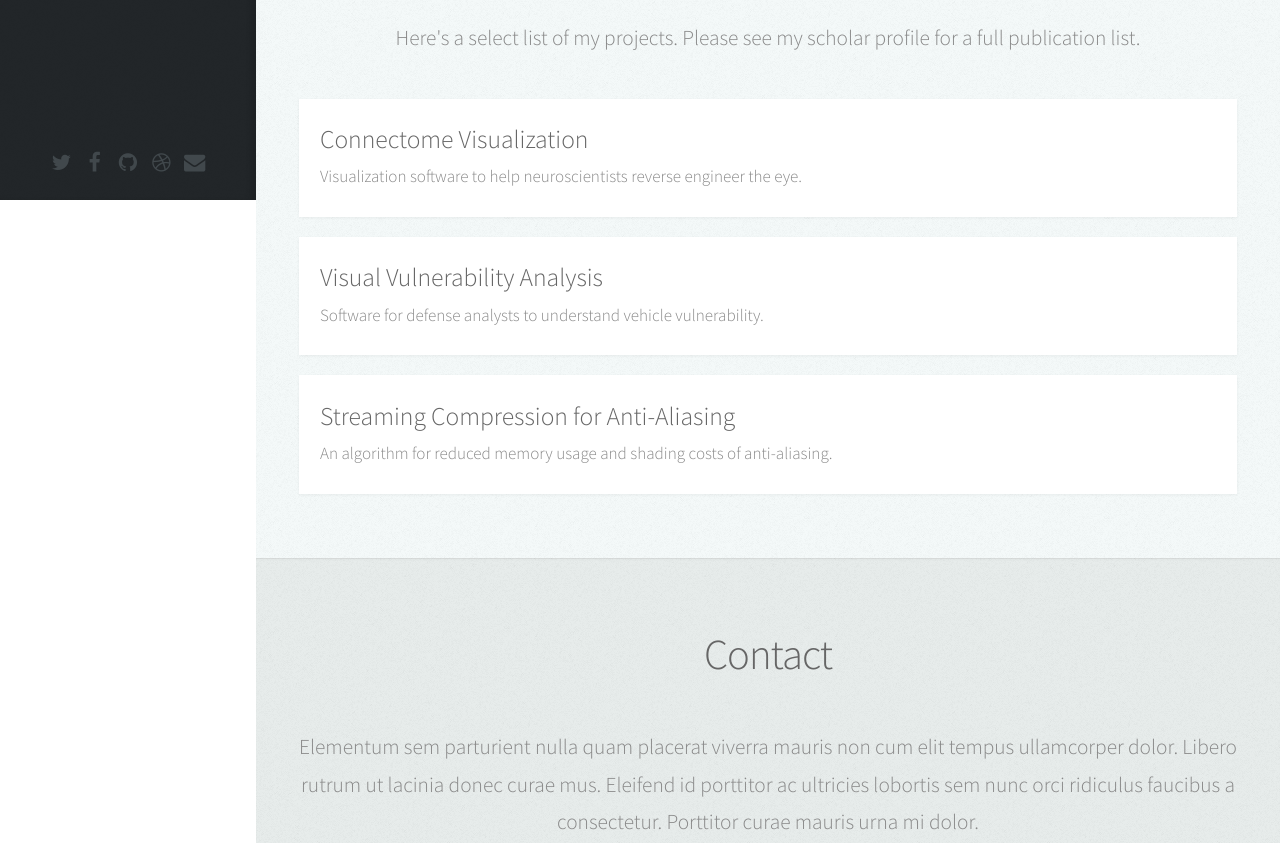
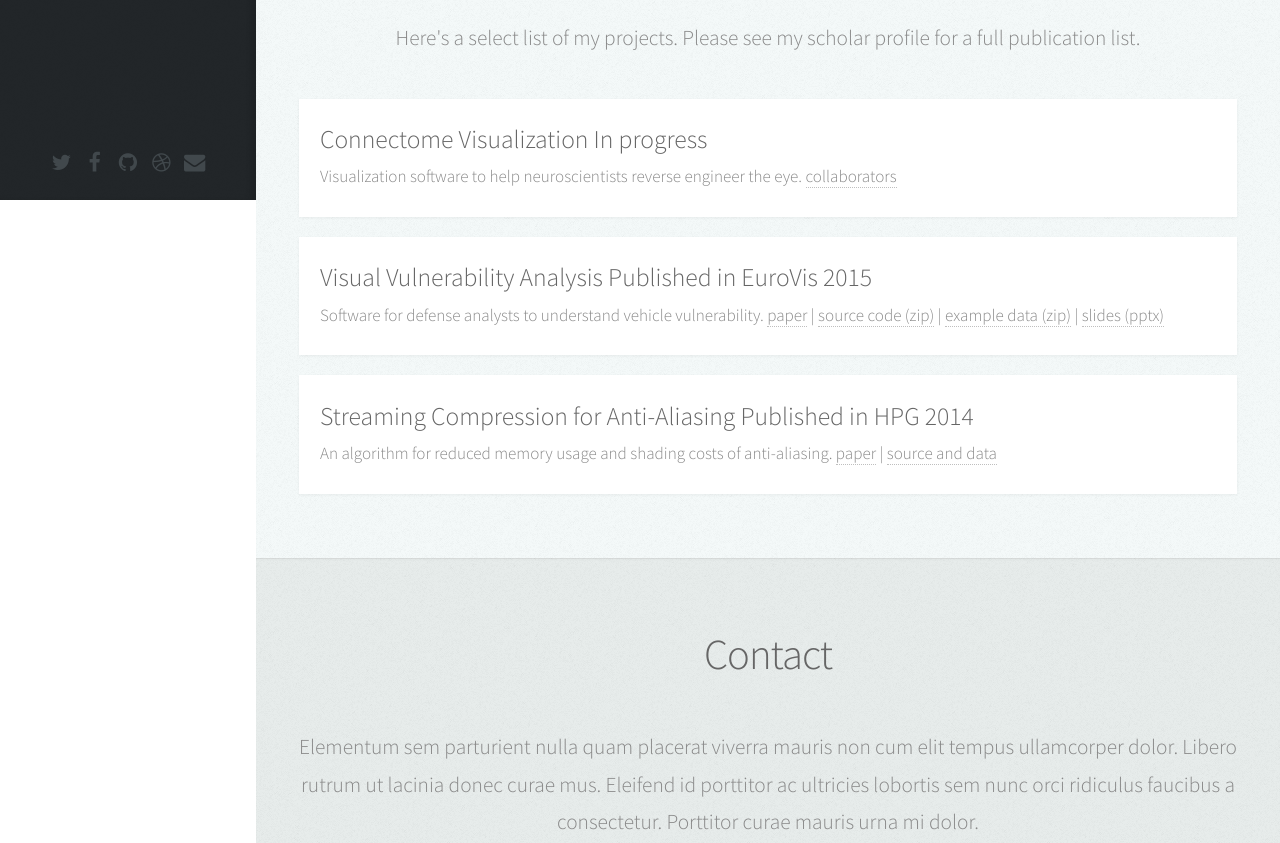
Before and after one commit to kerzner/kerzner.github.io, a plain HTML site: page index.html in a window 1280 px wide. Shown: the part 600-1443 px from the top of the page. Drawn offline with Linux system fonts and the light colour scheme.

Commit message:
add projects.

```diff
--- a/index.html
+++ b/index.html
@@ -7,12 +7,15 @@
 <html>
 <head>
     <title>Ethan Kerzner</title>
-		<meta charset="utf-8" />
-		<meta name="viewport" content="width=device-width, initial-scale=1" />
-		<!--[if lte IE 8]><script src="assets/js/ie/html5shiv.js"></script><![endif]-->
-		<link rel="stylesheet" href="assets/css/main.css" />
-		<!--[if lte IE 8]><link rel="stylesheet" href="assets/css/ie8.css" /><![endif]-->
-		<!--[if lte IE 9]><link rel="stylesheet" href="assets/css/ie9.css" /><![endif]-->
+    <meta charset="utf-8"/>
+    <meta name="viewport" content="width=device-width, initial-scale=1"/>
+    <!--[if lte IE 8]>
+    <script src="assets/js/ie/html5shiv.js"></script><![endif]-->
+    <link rel="stylesheet" href="assets/css/main.css"/>
+    <!--[if lte IE 8]>
+    <link rel="stylesheet" href="assets/css/ie8.css"/><![endif]-->
+    <!--[if lte IE 9]>
+    <link rel="stylesheet" href="assets/css/ie9.css"/><![endif]-->
 </head>
 <body>
 
@@ -23,8 +26,10 @@
 
         <!-- Logo -->
         <div id="logo">
-							<span class="image avatar48"><img src="images/kerzner.jpg" alt="" /></span>
+            <span class="image avatar48"><img src="images/kerzner.jpg" alt=""/></span>
+
             <h1 id="title">Ethan Kerzner</h1>
+
             <p>Computer Scientist</p>
         </div>
 
@@ -44,9 +49,12 @@
 
             -->
             <ul>
-								<li><a href="#top" id="top-link" class="skel-layers-ignoreHref"><span class="icon fa-home">About</span></a></li>
-								<li><a href="#portfolio" id="portfolio-link" class="skel-layers-ignoreHref"><span class="icon fa-th">Projects</span></a></li>
-								<li><a href="#contact" id="contact-link" class="skel-layers-ignoreHref"><span class="icon fa-envelope">Contact</span></a></li>
+                <li><a href="#top" id="top-link" class="skel-layers-ignoreHref"><span class="icon fa-home">About</span></a>
+                </li>
+                <li><a href="#portfolio" id="portfolio-link" class="skel-layers-ignoreHref"><span class="icon fa-th">Projects</span></a>
+                </li>
+                <li><a href="#contact" id="contact-link" class="skel-layers-ignoreHref"><span class="icon fa-envelope">Contact</span></a>
+                </li>
             </ul>
         </nav>
 
@@ -76,6 +84,7 @@
 
             <header>
                 <h2 class="alt">I am Ethan Kerzner.</h2>
+
                 <p>A computer scientist focused on visualization and graphics.</p>
             </header>
 
@@ -100,21 +109,51 @@
                 <div class="12u 12u$(mobile)">
                     <article class="item">
                         <header>
-											<h3>Connectome Visualization</h3>
+                            <h3>Connectome Visualization
+                                <span class="date">
+                                    In progress
+                                </span>
+                            </h3>
                         </header>
-										<p>Visualization software to help neuroscientists reverse engineer the eye.</p>
+                        <p>Visualization software to help neuroscientists reverse engineer the eye.
+                            <span class="resources">
+                                <a href="http://prometheus.med.utah.edu/~marclab/" target="_blank">collaborators</a>
+                            </span>
+                        </p>
                     </article>
                     <article class="item">
                         <header>
-											<h3>Visual Vulnerability Analysis</h3>
+                            <h3>Visual Vulnerability Analysis
+                                <span class="date">
+                                        Published in EuroVis 2015
+                                </span>
+                            </h3>
                         </header>
-										<p>Software for defense analysts to understand vehicle vulnerability.</p>
+                        <p>
+                            Software for defense analysts to understand vehicle vulnerability.
+                            <span class="resources">
+                                <a href="./projects/2015_eurovis_AShotAtVisualVulnerabilityAnalysis.pdf" target="_blank">paper</a> |
+                                <a href="./projects/2015_eurovis_shotviewer.zip">source code (zip)</a> |
+                                <a href="./projects/2015_eurovis_data.zip">example data (zip)</a> |
+                                <a href="./projects/2015_eurovis_AShotAtVisualVulnerabilityAnalysis.pptx">slides (pptx)</a>
+                            </span>
+                        </p>
                     </article>
                     <article class="item">
                         <header>
-											<h3>Streaming Compression for Anti-Aliasing</h3>
+                            <h3>Streaming Compression for Anti-Aliasing
+                            <span class="date">
+                                Published in HPG 2014
+                            </span>
+                            </h3>
                         </header>
-										<p>An algorithm for reduced memory usage and shading costs of anti-aliasing.</p>
+                        <p>
+                            An algorithm for reduced memory usage and shading costs of anti-aliasing.
+                            <span class="resources">
+                                <a href="./projects/2014_hpg_StreamingGBufferCompression.pdf" target="_blank">paper</a> |
+                                <a href="https://github.com/kerzner/streaming-g-buffer-compression" target="_blank">source and data</a>
+                            </span>
+                        </p>
                     </article>
                 </div>
             </div>
@@ -137,13 +176,13 @@
 
             <form method="post" action="#">
                 <div class="row">
-									<div class="6u 12u$(mobile)"><input type="text" name="name" placeholder="Name" /></div>
-									<div class="6u$ 12u$(mobile)"><input type="text" name="email" placeholder="Email" /></div>
+                    <div class="6u 12u$(mobile)"><input type="text" name="name" placeholder="Name"/></div>
+                    <div class="6u$ 12u$(mobile)"><input type="text" name="email" placeholder="Email"/></div>
                     <div class="12u$">
                         <textarea name="message" placeholder="Message"></textarea>
                     </div>
                     <div class="12u$">
-										<input type="submit" value="Send Message" />
+                        <input type="submit" value="Send Message"/>
                     </div>
                 </div>
             </form>
@@ -158,7 +197,7 @@
 
     <!-- Copyright -->
     <ul class="copyright">
-						<li>&copy; Untitled. All rights reserved.</li>
+        <li>&copy; Ethan Kerzner. All rights reserved.</li>
     </ul>
 
 </div>
@@ -169,7 +208,8 @@
 <script src="assets/js/jquery.scrollzer.min.js"></script>
 <script src="assets/js/skel.min.js"></script>
 <script src="assets/js/util.js"></script>
-			<!--[if lte IE 8]><script src="assets/js/ie/respond.min.js"></script><![endif]-->
+<!--[if lte IE 8]>
+<script src="assets/js/ie/respond.min.js"></script><![endif]-->
 <script src="assets/js/main.js"></script>
 
 </body>
```
Also changed, not shown: 5 other files. Lines whose indentation alone changed are shown as unchanged.
